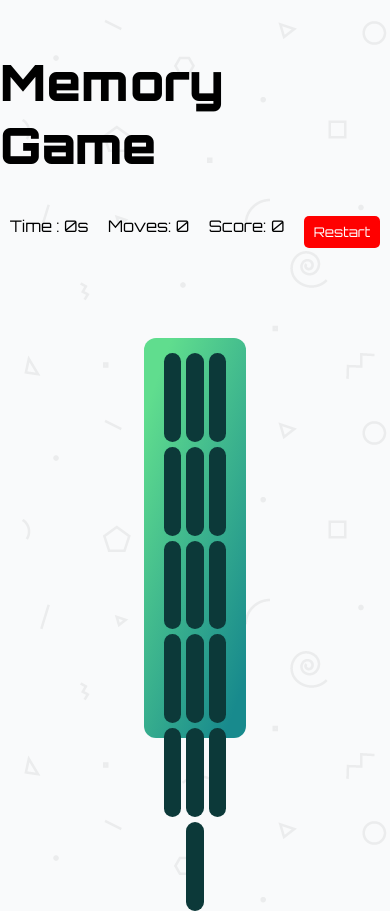
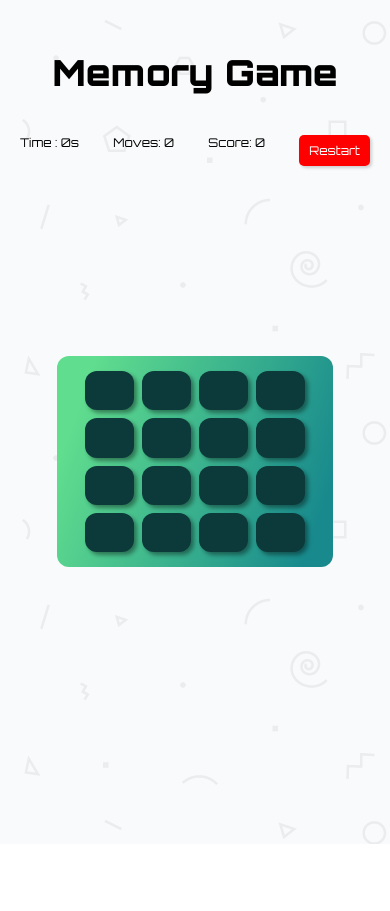
Before and after one commit to AmitkumarMishra-code/Memory-Game, a React (Create React App) app: page / in a window 390 px wide. After the commit the page ends 844 px from the top, so only its background shows below. Built offline with nearby package versions, Linux system fonts and the light colour scheme.

Commit message:
css changes

```diff
--- a/src/styles.css
+++ b/src/styles.css
@@ -50,25 +50,26 @@ img {
 
 .grid {
     display: flex;
-    width: 35%;
-    height: 400px;
+    width: 40%;
+    height: 40%;
     flex-wrap: wrap;
     justify-content: center;
     align-items: center;
     padding: 15px;
     border-radius: 12px;
     background-image: linear-gradient( 109.6deg, rgba(96, 221, 142, 1) 11.2%, rgba(24, 138, 141, 1) 91.1%);
-    gap: 5px;
+    gap: 1rem;
 }
 
 .cell {
-    width: 24%;
-    height: 24%;
+    width: 20%;
+    height: 20%;
     border-radius: 12px;
     display: flex;
     justify-content: center;
     align-items: center;
     background-color: #0c3939;
+    box-shadow: 3px 3px 4px rgba(0, 0, 0, 0.4);
 }
 
 svg {
@@ -85,11 +86,12 @@ svg {
     border: none;
     font-family: 'Orbitron';
     font-weight: 400;
+    box-shadow: 2px 2px 3px rgba(128, 128, 128, 0.35);
 }
 
 .hidden {
-    width: 80%;
-    height: 80%;
+    width: 100%;
+    height: 100%;
     display: flex;
     justify-content: center;
     align-items: center;
@@ -102,3 +104,38 @@ svg {
     font-weight: 900;
     font-size: 25px;
 }
+
+@media only screen and (min-width:420px) and (max-width:800px) {
+    .grid {
+        width: 90%;
+        height: 90%;
+    }
+    .display-area {
+        margin-top: 100px;
+    }
+    .header {
+        font-size: 20px;
+    }
+}
+
+@media only screen and (max-width:419px) {
+    .grid {
+        width: 95%;
+        height: 95%;
+        gap: 0.5rem;
+    }
+    .header {
+        font-size: 18px;
+    }
+    .score-bar {
+        font-size: 12px;
+        justify-content: space-between;
+        padding: 0px 20px;
+    }
+    .restart {
+        font-size: 12px;
+    }
+    .display-area {
+        margin-top: 100px;
+    }
+}
```
